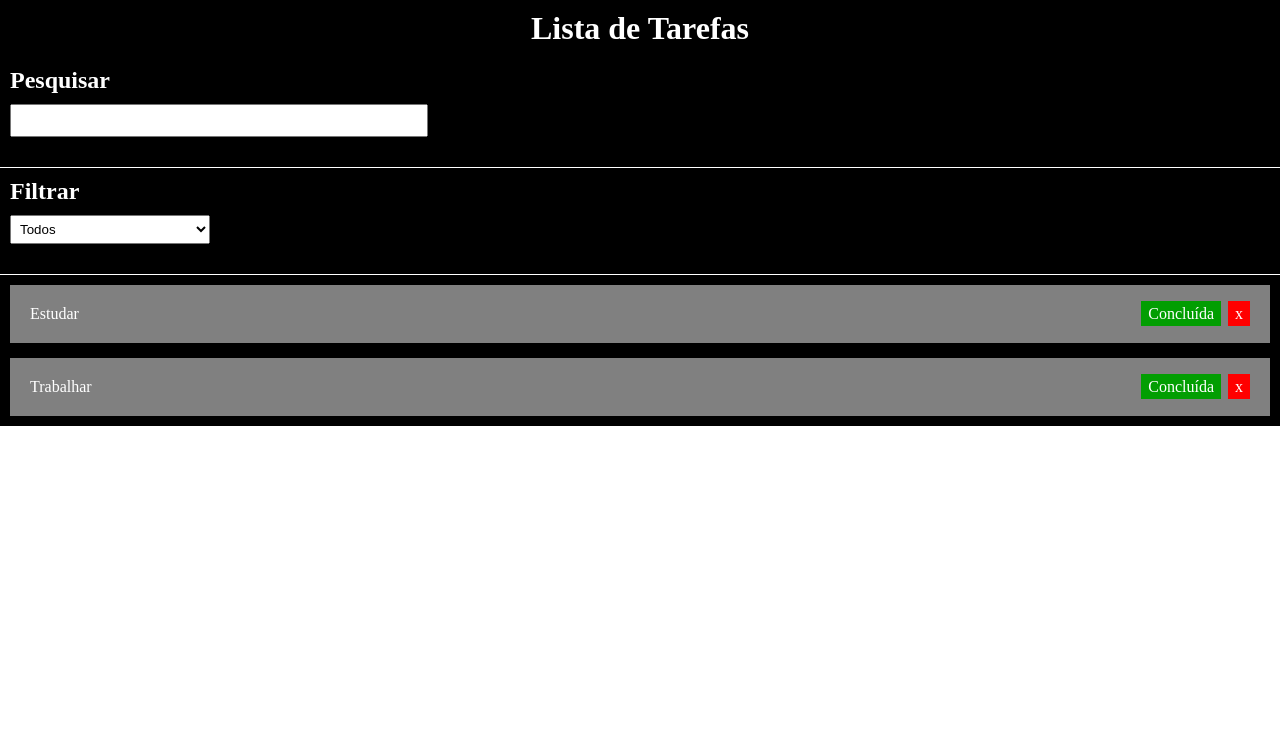
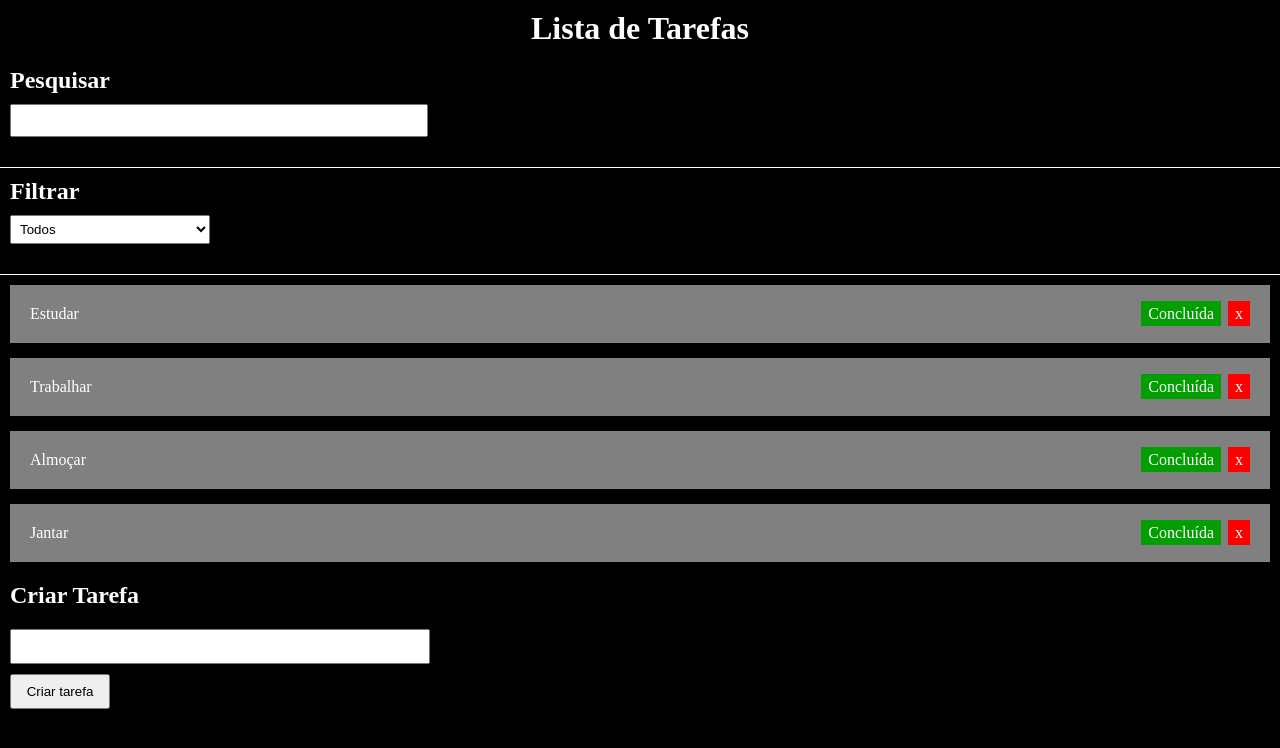
Before and after one commit to viniciusbarbosa2024/projeto-to-do-list-react, a React (Vite) app: page / in a window 1280 px wide. Shown: the top 748 px of the page. Built offline with nearby package versions, Linux system fonts and the light colour scheme.

Commit message:
Estrutura base concluída

```diff
--- a/src/App.css
+++ b/src/App.css
@@ -7,6 +7,7 @@
 
 main {
   width: 100%;
+  min-height: 100vh;
 
   background-color: rgb(0, 0, 0);
   color: white;
--- a/src/App.jsx
+++ b/src/App.jsx
@@ -4,6 +4,7 @@ import "./App.css"
 import { SearchSection } from './components/SearchSection'
 import { FilterSection } from './components/FilterSection'
 import { TasksSection } from './components/TasksSection'
+import { CreateTask } from './components/CreateTask'
 
 const App = () => {
   const [tasks,setTasks] = useState([
@@ -13,7 +14,15 @@ const App = () => {
 
     {
       name: 'Trabalhar'
-    }
+    },
+
+    {
+      name: 'Almoçar'
+    },
+
+    {
+      name: 'Jantar'
+    },
   ])
 
   return (
@@ -22,6 +31,7 @@ const App = () => {
       <SearchSection/>
       <FilterSection/>
       <TasksSection tasks={tasks}/>
+      <CreateTask/>
 
     </main>
   )
--- /dev/null
+++ b/src/components/CreateTask.jsx
@@ -0,0 +1,12 @@
+import React from 'react'
+import styles from './CreateTask.module.css'
+
+export const CreateTask = () => {
+  return (
+    <div className={styles.CreateTaskContent}>
+        <h2 className={styles.title}>Criar Tarefa</h2>
+        <input type="text" className={styles.input}/>
+        <button className={styles.button}>Criar tarefa</button>
+    </div>
+  )
+}
--- /dev/null
+++ b/src/components/CreateTask.module.css
@@ -0,0 +1,25 @@
+@charset "UTF-8";
+
+.CreateTaskContent {
+    display: flex;
+    flex-direction: column;
+    gap: 10px;
+
+    padding: 10px;
+}
+
+.title {
+    margin-bottom: 10px;
+}
+
+.input {
+    width: 400px;
+
+    padding: 8px;
+}
+
+.button {
+    width: 100px;
+
+    padding: 8px;
+}
```
